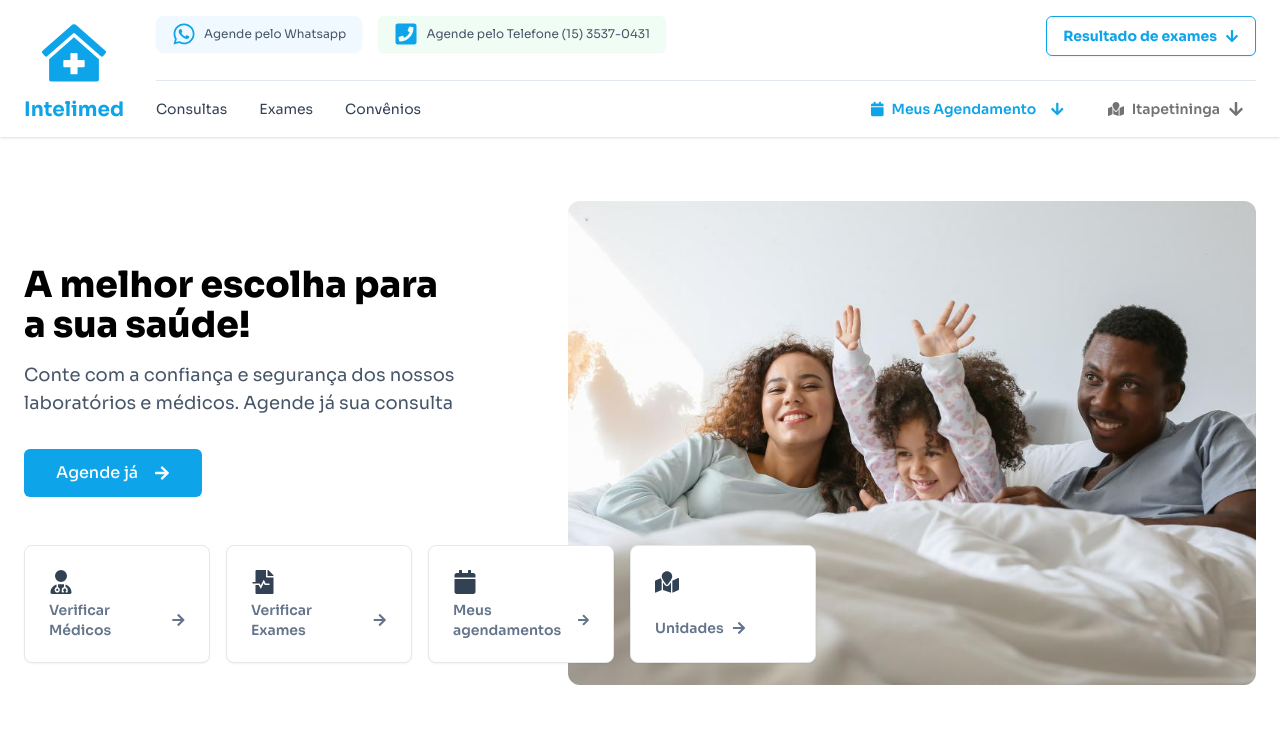
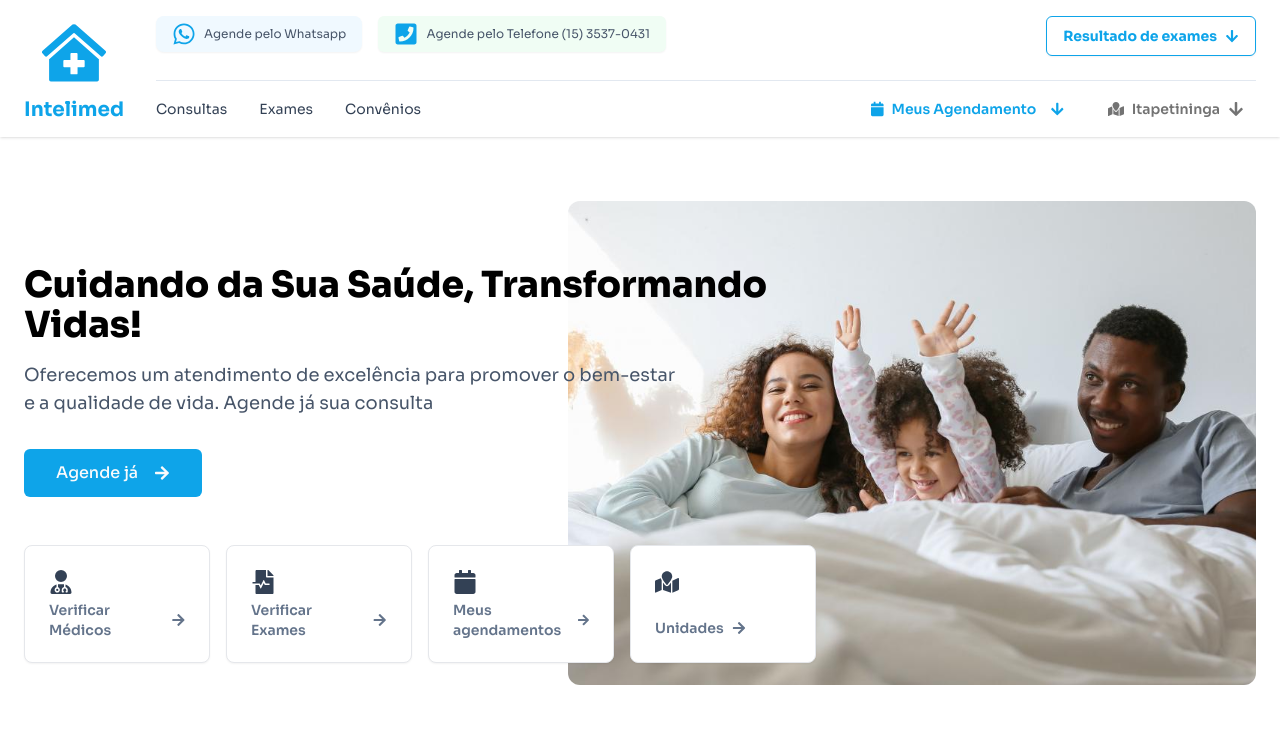
Before and after one commit to marcos-homero/clinicmodel, a Next.js app: page / in a window 1280 px wide. Shown: the top 747 px of the page. Built offline with nearby package versions, Linux system fonts and the light colour scheme.

Commit message:
New Att 22/10/2024

```diff
--- a/src/components/HeroSection.tsx
+++ b/src/components/HeroSection.tsx
@@ -45,11 +45,10 @@ const HeroSection = () => {
     <section className="flex">
       <div className="flex w-full flex-col gap-4 min-[940px]:absolute min-[940px]:z-50 min-[940px]:mt-16 min-[940px]:w-[840px]">
         <h1 className="w-fit text-wrap text-4xl font-extrabold">
-          A melhor escolha para <br /> a sua saúde!
+          Cuidando da Sua Saúde, Transformando Vidas!
         </h1>
         <p className="w-fit text-wrap text-lg text-slate-600">
-          Conte com a confiança e segurança dos nossos <br /> laboratórios e
-          médicos. Agende já sua consulta
+          Oferecemos um atendimento de excelência para promover o bem-estar <br /> e a qualidade de vida. Agende já sua consulta
         </p>
         <Link
           href={
```
